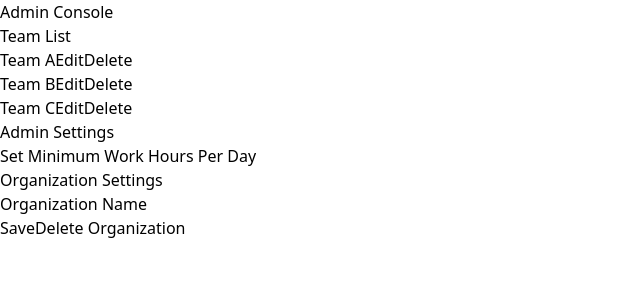
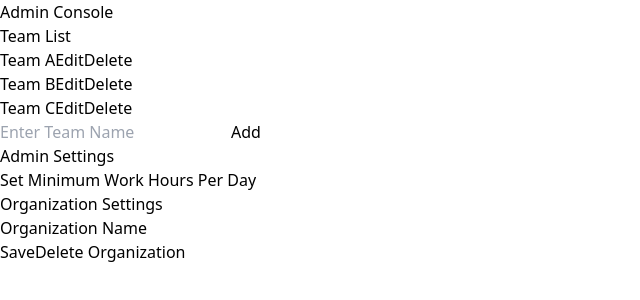
Before and after one commit to CC36-Team-Cherry/Frontend, a Vue app: page /admin in a window 1280 px wide. Shown: the top 300 px of the page, without its empty margins (0-640 px from the left). Built offline with nearby package versions, Linux system fonts and the light colour scheme; no server answers; sample sign-in values are in the browser's storage.

Commit message:
add team button in team list view.

```diff
--- a/src/components/adminView/AdminConsole.vue
+++ b/src/components/adminView/AdminConsole.vue
@@ -34,6 +34,20 @@
                         </button>
                     </li>
                 </ul>
+                <div class="flex justify-around">
+                    <input
+                        v-model="newTeam"
+                        type="text"
+                        placeholder="Enter Team Name"
+                        class="border-2"
+                    />
+                    <button
+                        @click="addTeam(newTeam)"
+                        class="border-2"
+                    >
+                        Add
+                    </button>
+                </div>
             <div class="border-2 text-xl text-center my-5">{{$t('adminConsole.fields.adminSettings')}}</div>
                 <div class="grid grid-cols-2 border-2">
                     <label class="font-medium text-center">{{$t('adminConsole.fields.minimumWorkHours')}}</label>
@@ -77,12 +91,17 @@ const formData = ref({
     organizationName: '',
 });
 
+// TODO: Add organization id state
+
 // Reactive state
 const teams = ref([
   { "id": 1, "name": "Team A" },
   { "id": 2, "name": "Team B" },
   { "id": 3, "name": "Team C" }
 ]);
+
+// New team variable
+const newTeam = ref('');
 
 // Get teams
 // TODO finish get teams endpoint
@@ -102,6 +121,18 @@ const editingIndex = ref(null);
 const startEditing = (index) => {
       editingIndex.value = index;
     };
+
+// Add new team
+const addTeam = async (newTeam) => {
+    try {
+        const response = await axios.get(`${apiUrl}/organizations/${organizationId}`);
+        console.log(newTeam);
+        // console.log('New team saved:', toRaw(formData.value));
+        // alert('New team saved successfully!');
+    } catch (err) {
+        console.error(err);
+    }
+};
 
 // Stop editing and save changes
 const stopEditing = () => {
```
Also changed, not shown: src/views/Approvals.vue (+22 -0 lines).
